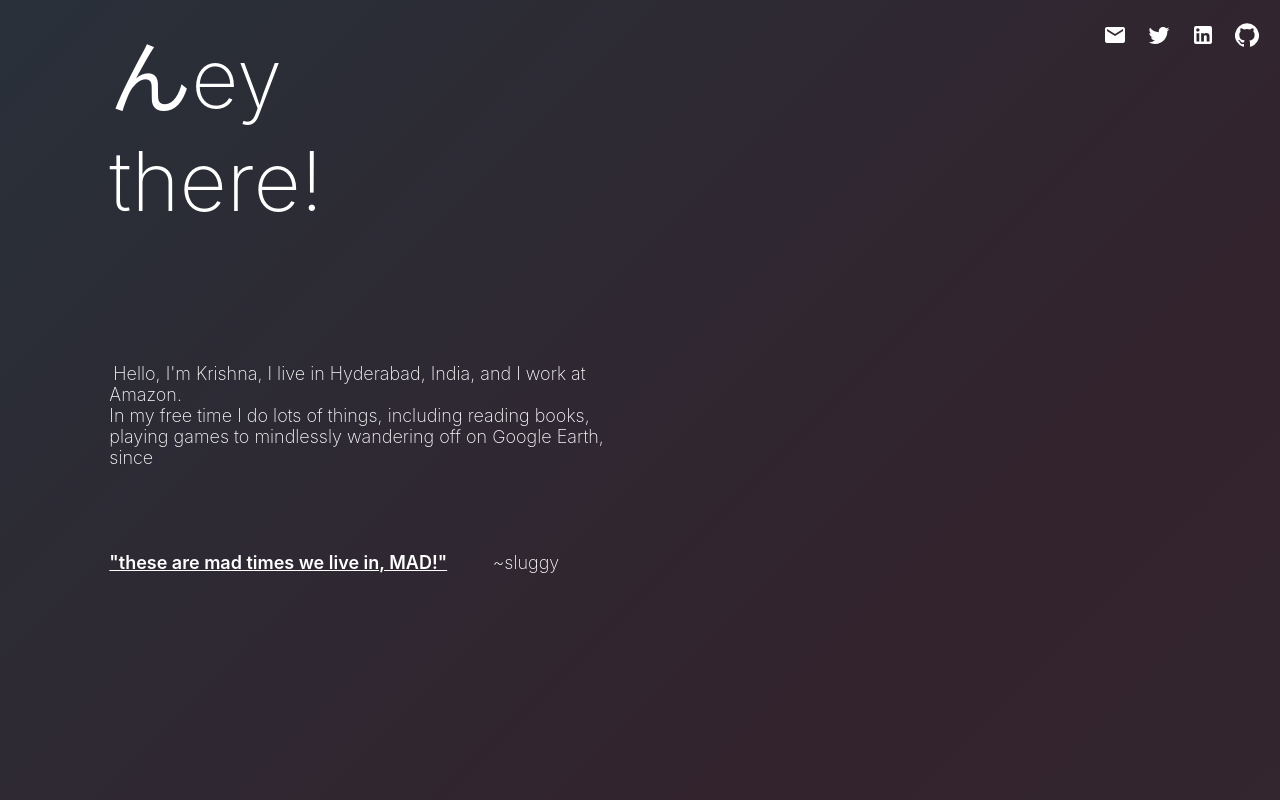
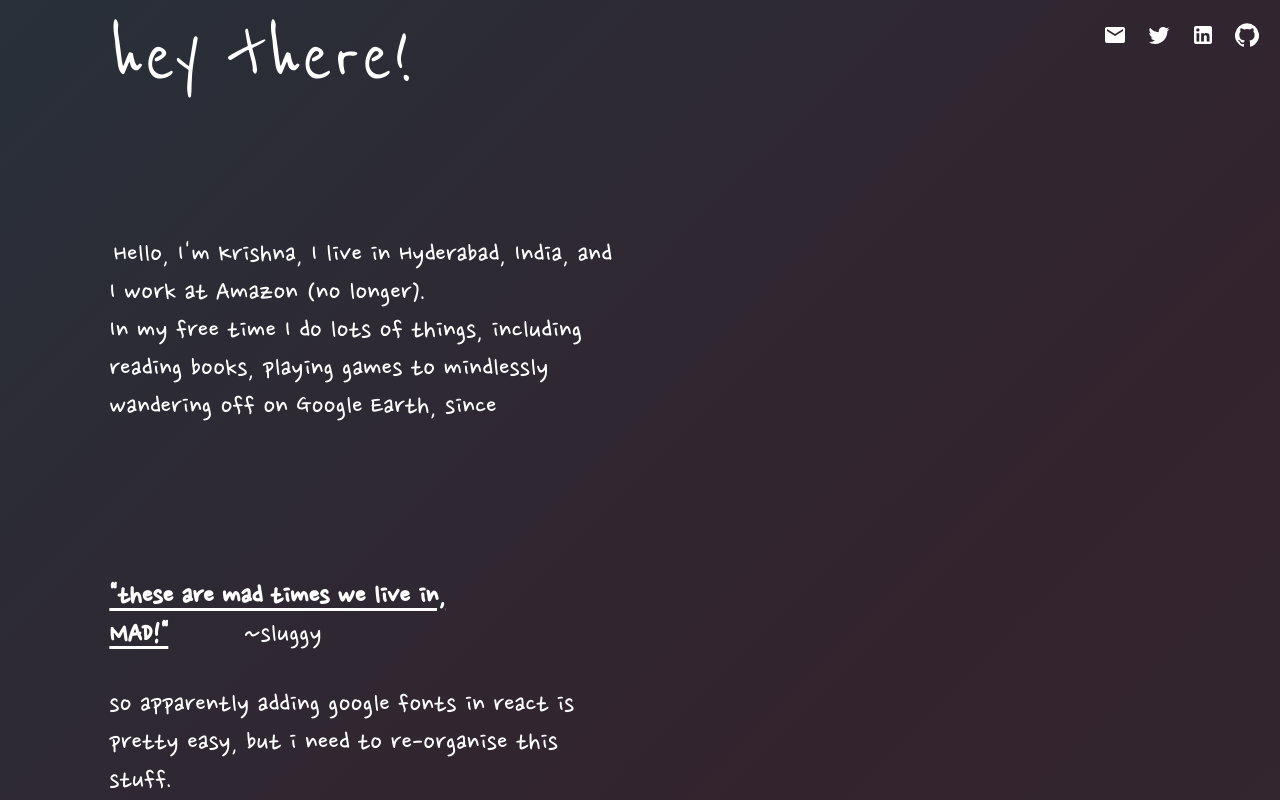
Before and after one commit to 16kp/me, a React (Create React App) app: page / in a window 1280 px wide. Built offline with nearby package versions, Linux system fonts and the light colour scheme.

Commit message:
Changed fonts with google fonts, will need to remove materialUI logic for fonts

```diff
--- a/package.json
+++ b/package.json
@@ -4,12 +4,14 @@
   "version": "0.1.0",
   "private": true,
   "dependencies": {
+    "@material-ui/core": "^4.11.0",
+    "@material-ui/icons": "^4.9.1",
     "@testing-library/jest-dom": "^4.2.4",
     "@testing-library/react": "^9.5.0",
     "@testing-library/user-event": "^7.2.1",
     "react": "^16.13.1",
     "react-dom": "^16.13.1",
-    "react-scripts": "3.4.1"
+    "react-scripts": "^4.0.0"
   },
   "scripts": {
     "predeploy": "npm run build",
--- a/src/components/Body.js
+++ b/src/components/Body.js
@@ -21,7 +21,7 @@ function Body() {
                 <Grid item xs={5}>
                     <Grid container spacing={4} direction="column">
                         <Grid item xs={8}>
-                            <span className="hello white">んey there!</span>
+                            <span className="hello white">hey there!</span>
                         </Grid>
 
                         {/* space between header and description */}
@@ -29,7 +29,7 @@ function Body() {
 
                         <Grid item xs={12}>
                             <span className="text white">
-                                Hello, I'm Krishna, I live in Hyderabad, India, and I work at Amazon.
+                                Hello, I'm Krishna, I live in Hyderabad, India, and I work at Amazon (no longer).
                                 <br/>
 
                                 In my free time I do lots of things, including reading books, playing games to mindlessly wandering off on Google Earth, since
@@ -42,6 +42,17 @@ function Body() {
                                 &nbsp;&nbsp;&nbsp;&nbsp;&nbsp;&nbsp;&nbsp;&nbsp;&nbsp;~sluggy
 
                             </span>
+                        </Grid>
+                        <Grid item xs={12} className="text white">
+                            so apparently adding google fonts in react is pretty easy, but i need to re-organise this stuff.
+                            <ul>
+                                <li>
+                                    [❌] also need to make this responsive and mobile friendly
+                                </li>
+                                <li>
+                                    [❌] make it more blog friendly, prolly figure out a way to convert md to react/HTML and add css classes wherever applicable, but maybe not
+                                </li>
+                            </ul>
                         </Grid>
                     </Grid>
                 </Grid>
--- a/src/css/styles.css
+++ b/src/css/styles.css
@@ -1,3 +1,7 @@
+@import url('https://fonts.googleapis.com/css2?family=Reenie+Beanie&display=swap');
+@import url('https://fonts.googleapis.com/css2?family=Nanum+Pen+Script&display=swap');
+
+
 .App {
     height: 100vh;
     overflow: hidden;
@@ -36,16 +40,18 @@
 
 .text {
     padding: 4px;
-    font-weight: 200;
-    font-size: 18px;
+    font-weight: 100;
+    font-size: 30px;
     justify-content: left !important;
     text-align: left !important;
+    font-family: 'Nanum Pen Script', cursive;
 }
 
 
 .hello {
-    font-size: 82px;
-    font-weight: 200;
+    font-size: 90px;
+    font-weight: 100;
+    font-family: 'Reenie Beanie';
 }
 
 .white {
```
Also changed, not shown: 1 other file (tests, documents, lock files or other folders).
